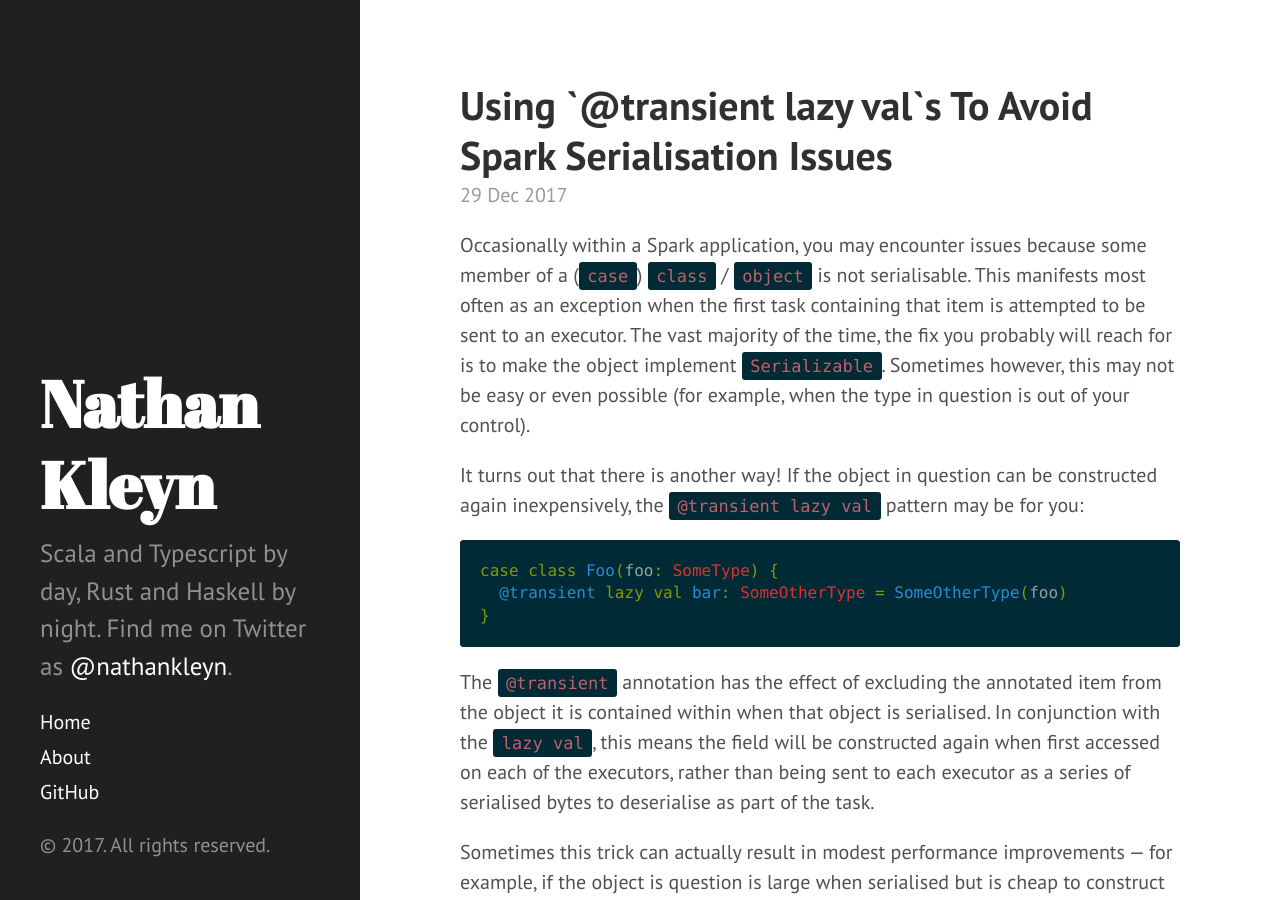
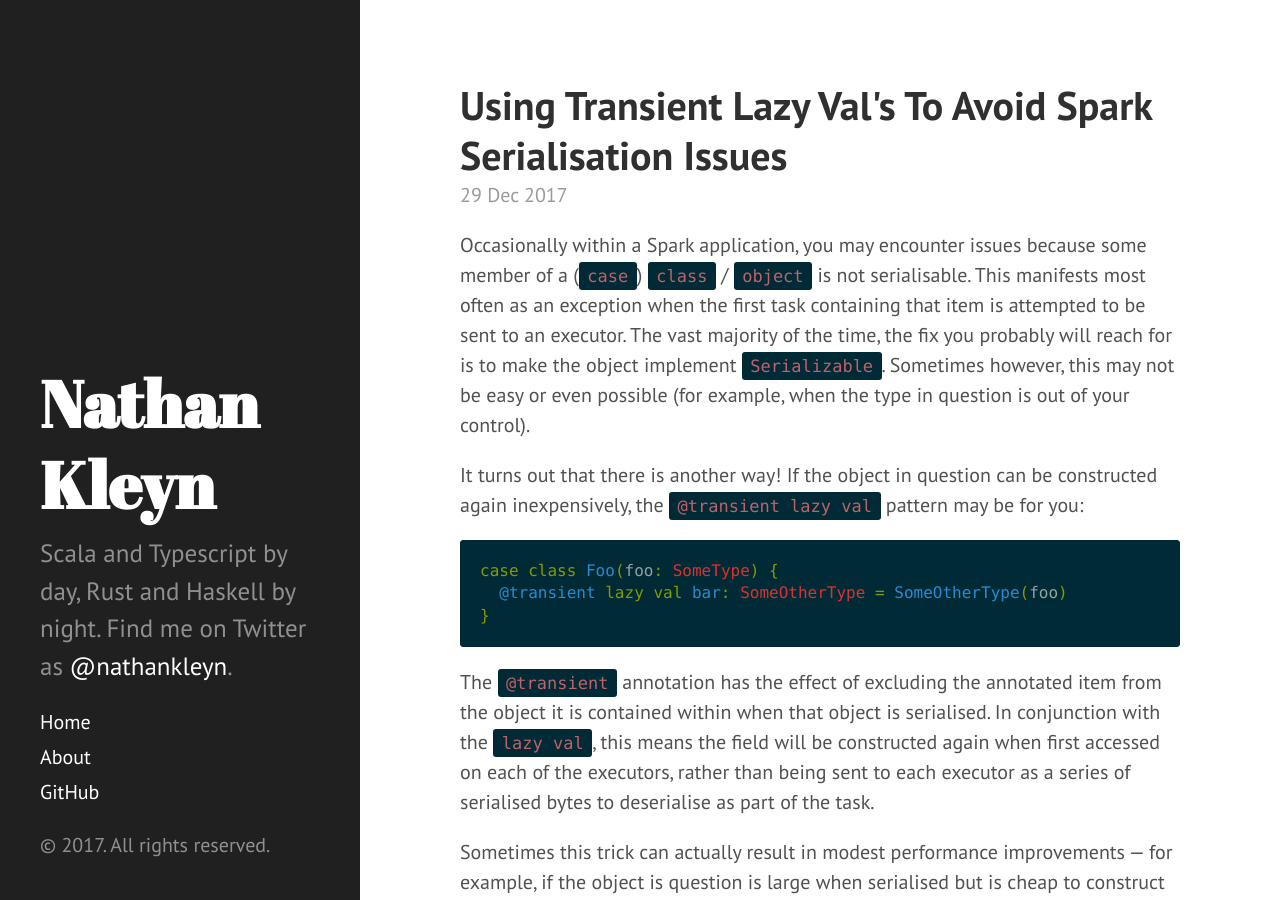
Before and after one commit to nathankleyn/nathankleyn.github.io, a Jekyll site: the page built from _posts/2017-12-29-Using-transient-and-lazy-vals-to-avoid-spark-serialisation-issues.md, in a window 1280 px wide and 900 px high. Built offline with Jekyll 4.4.1, drawn with Linux system fonts in a browser that asks for light colours.

```diff
--- a/_posts/2017-12-29-Using-transient-and-lazy-vals-to-avoid-spark-serialisation-issues.md
+++ b/_posts/2017-12-29-Using-transient-and-lazy-vals-to-avoid-spark-serialisation-issues.md
@@ -1,6 +1,6 @@
 ---
 layout: post
-title: Using `@transient lazy val`s To Avoid Spark Serialisation Issues
+title: Using Transient Lazy Val's To Avoid Spark Serialisation Issues
 ---
 
 Occasionally within a Spark application, you may encounter issues because some member of a (`case`) `class` / `object` is not serialisable. This manifests most often as an exception when the first task containing that item is attempted to be sent to an executor. The vast majority of the time, the fix you probably will reach for is to make the object implement `Serializable`. Sometimes however, this may not be easy or even possible (for example, when the type in question is out of your control).
```
